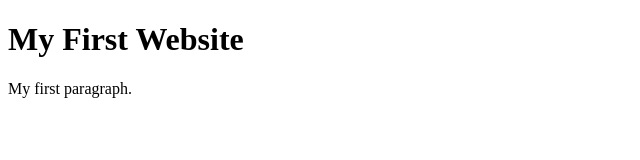
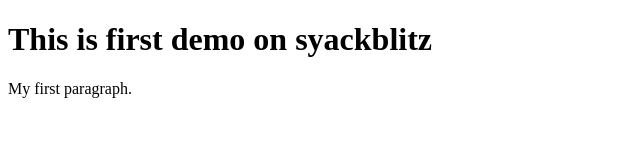
Before and after one commit to krishnamhn009/first-html-prj, a website: page index.html in a window 1280 px wide. Shown: the whole page, without its empty margins (0-640 px from the left). Drawn offline with Linux system fonts and the light colour scheme.

Commit message:
1 file modified

```diff
--- a/index.html
+++ b/index.html
@@ -1,11 +1,11 @@
 <!DOCTYPE html>
 <html>
   <head>
-    <title>CodeRank</title>
+    <title>Krishna | CodeRank</title>
   </head>
   <body>
 
-    <h1>My First Website</h1>
+    <h1>This is first demo on syackblitz</h1>
     <p>My first paragraph.</p>
 
   </body>
```
